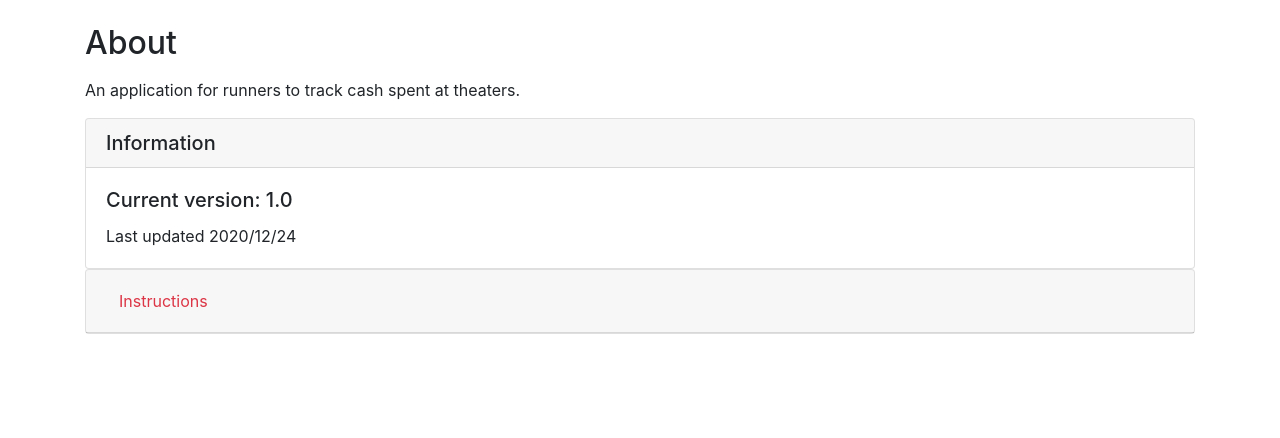
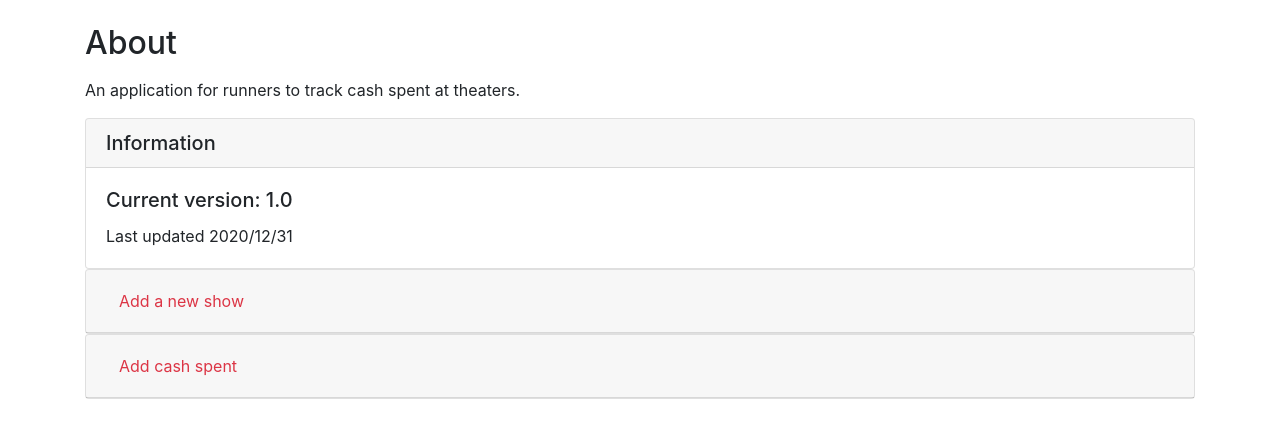
Before and after one commit to rzh90/autotix_cash, a Django app: page /about in a window 1280 px wide. Shown: the part 56-494 px from the top of the page. Run offline with Django 3.2, Linux system fonts and the light colour scheme; some libraries are stand-ins or nearby versions.

Commit message:
Updated style and about page

```diff
--- a/templates/cash/about.html
+++ b/templates/cash/about.html
@@ -9,22 +9,47 @@
         <h5 class="card-header">Information</h5>
         <div class="card-body">
             <h5 class="card-title">Current version: 1.0</h5>
-            <p class="card-text">Last updated 2020/12/24</p>
+            <p class="card-text">Last updated 2020/12/31</p>
         </div>
     </div>
 
     <div id="accordion">
         <div class="card">
-            <div class="card-header" id="headingTwo">
+            <div class="card-header" id="addNewShow">
                 <h5 class="mb-0">
-                    <a class="btn text-danger collapsed" data-toggle="collapse" data-target="#collapseTwo" aria-expanded="false" aria-controls="collapseTwo">
-                        Instructions
+                    <a class="btn text-danger collapsed" data-toggle="collapse" data-target="#newShow" aria-expanded="false" aria-controls="newShow">
+                        Add a new show
                     </a>
                 </h5>
             </div>
-            <div id="collapseTwo" class="collapse" aria-labelledby="headingTwo" data-parent="#accordion">
+            <div id="newShow" class="collapse" aria-labelledby="addNewShow" data-parent="#accordion">
                 <div class="card-body">
-                    Instructions on how to use
+                    <ol>
+                        <li>Click <span class="text-danger">Shows</span> in the menu on the top of the page.</li>
+                        <li>Click <span class="btn btn-danger">Add a new show</span>.</li>
+                        <li>Select a show from the drop-down menu.</li>
+                        <li>Click <span class="btn btn-danger">Add</span>.</li>
+                    </ol>
+                </div>
+            </div>
+        </div>
+        <div class="card">
+            <div class="card-header" id="addNewSpent">
+                <h5 class="mb-0">
+                    <a class="btn text-danger collapsed" data-toggle="collapse" data-target="#newSpent" aria-expanded="false" aria-controls="newSpent">
+                        Add cash spent
+                    </a>
+                </h5>
+            </div>
+            <div id="newSpent" class="collapse" aria-labelledby="addNewSpent" data-parent="#accordion">
+                <div class="card-body">
+                    <ol>
+                        <li>Click <span class="text-danger">Shows</span> in the menu on the top of the page.</li>
+                        <li>Click on a show. If there are no shows, follow the instructions above to add one.</li>
+                        <li>Click <span class="btn btn-danger">Add a new amount</span>.</li>
+                        <li>Enter the amount. Enter digits only.</li>
+                        <li>Click <span class="btn btn-danger">Add</span>.</li>
+                    </ol>
                 </div>
             </div>
         </div>
--- a/templates/cash/edit_spent.html
+++ b/templates/cash/edit_spent.html
@@ -11,7 +11,7 @@
         {% bootstrap_form form %}
         {% buttons %}
             <button name="submit" class="btn btn-danger">Save</button>
-            <a href="{% url 'cash:show' show_name.id %}" class="btn btn-secondary" role="button">Discard</a>
+            <a href="{% url 'cash:show' show_name.id %}" class="btn btn-secondary" role="button">Cancel</a>
         {% endbuttons %}
     </form>
 
--- a/templates/cash/new_show.html
+++ b/templates/cash/new_show.html
@@ -11,7 +11,7 @@
         {% bootstrap_form form %}
         {% buttons %}
             <button name="submit" class="btn btn-danger">Add</button>
-            <a href="{% url 'cash:shows' %}" class="btn btn-secondary" role="button">Discard</a>
+            <a href="{% url 'cash:shows' %}" class="btn btn-secondary" role="button">Cancel</a>
         {% endbuttons %}
     </form>
 
--- a/templates/cash/new_spent.html
+++ b/templates/cash/new_spent.html
@@ -12,7 +12,7 @@
         {% bootstrap_form form %}
         {% buttons %}
             <button name="submit" class="btn btn-danger">Add</button>
-            <a href="{% url 'cash:show' show_name.id %}" class="btn btn-secondary" role="button">Discard</a>
+            <a href="{% url 'cash:show' show_name.id %}" class="btn btn-secondary" role="button">Cancel</a>
         {% endbuttons %}
     </form>
 
--- a/templates/cash/show.html
+++ b/templates/cash/show.html
@@ -11,8 +11,8 @@
         <div class="card mb-3">
             <h5 class="card-header">
                 {{ spend.date_added|date:'M d, Y H:i' }}
-                <small><a href="{% url 'cash:edit_spent' spend.id %}" class="text-danger">edit amount</a> |
-                    <a href="{% url 'cash:delete_spent' spend.id %}" class="text-danger">delete amount</a></small>
+                <small><a href="{% url 'cash:edit_spent' spend.id %}" class="text-danger">edit</a> |
+                    <a href="{% url 'cash:delete_spent' spend.id %}" class="text-danger">delete</a></small>
             </h5>
             <div class="card-body">${{ spend.amount }}</div>
         </div>
```
Also changed, not shown: db.sqlite3.
